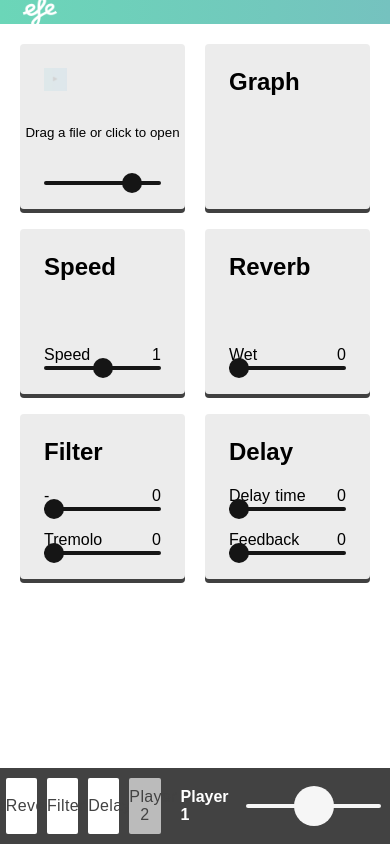
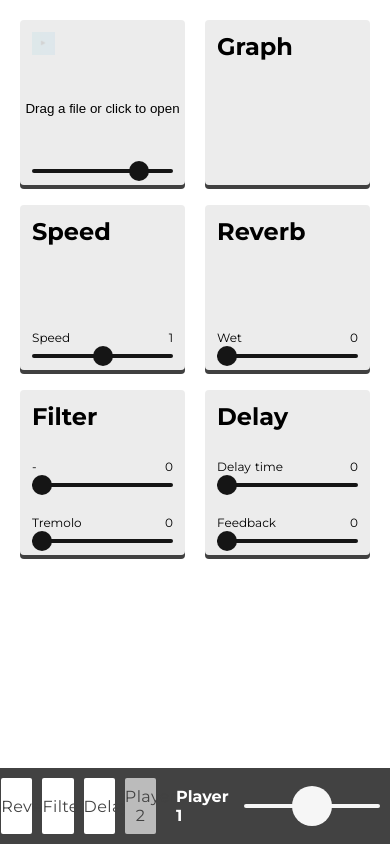
Before and after one commit to nckn/effe, a Nuxt app: page / in a window 390 px wide. Built offline with nearby package versions, Linux system fonts and the light colour scheme; no server answers.

Commit message:
Responsive improvements

```diff
--- a/assets/scss/main.scss
+++ b/assets/scss/main.scss
@@ -1,8 +1,12 @@
-
-/*
-  Dark Blue: #69ACBE; light blue: #69ACBE; orange: #FF623F; dark green: $color-slider;
-  Light blue: #A6CFDB;
-*/
+// Variables
+$breakp-md: 768px;
+// $header-height: 40px;
+$header-height: 0;
+$footer-height: 76px;
+$padding-node-sm: 12px;
+$padding-node-lg: 24px;
+$gap: 20px;
+$fx-bg: #BBB;
 
 @mixin transThis($which, $time, $easeType) {
   -webkit-transition: $which $time $easeType;
@@ -25,7 +29,7 @@
 
 @mixin makeResponsiveStyle($attr, $val-sm, $val-lg) {
   #{$attr}: $val-sm;
-  @media screen and (min-width: 768px) {
+  @media screen and (min-width: $breakp-md) {
     #{$attr}: $val-lg;
   }
 }
@@ -35,12 +39,6 @@
   -moz-box-shadow: $left $btm 0px 0px rgba(0,0,0,0.75);
   box-shadow: $left $btm 0px 0px rgba(0,0,0,0.75);
 }
-
-$header-height: 24px;
-$footer-height: 76px;
-$padding-node: 24px;
-$gap: 20px;
-$fx-bg: #BBB;
 
 * {
   margin: 0px;
@@ -54,7 +52,9 @@ html, body {
 }
 
 body {
-	font-family: 'Source Sans Pro', sans-serif;
+	// font-family: 'Anonymous Pro', monospace;
+	// font-family: 'Source Sans Pro', sans-serif !important;
+	font-family: 'Montserrat', sans-serif;
   // overflow: hidden;
   color: #000;
 }
@@ -119,7 +119,7 @@ canvas#analyser {
     grid-gap: $gap;
     grid-template-columns: repeat(2, minmax(100px, 1fr));
     // grid-template-columns: 1fr 1fr 1fr;
-    @media screen and (min-width: 768px) {
+    @media screen and (min-width: $breakp-md) {
       grid-template-columns: repeat(4, minmax(100px, 1fr));
       // grid-template-columns: 1fr 1fr 1fr 1fr;
     }
@@ -138,13 +138,16 @@ canvas#analyser {
       background: #ececec; /* Other good colors: #A0D2DF, #A0DFCF*/
       position: relative;
       // background: purple;
-      padding: $padding-node;
+      padding: $padding-node-sm;
+      @media screen and (min-width: $breakp-md) {
+        padding: $padding-node-lg;
+      }
       display: flex;
       align-items: stretch;
       justify-content: space-between;
       flex-direction: column;
       @include borderRadius(4px);
-      @include transThis(all, 0.3s, ease-out);
+      @include transThis(all, 0.2s, ease-out);
       @include makeFatBoxShadow(0px, 4px);
       // @include makeFatBoxShadow(-4px, 4px);
       &:hover {
@@ -187,11 +190,17 @@ canvas#analyser {
         justify-content: space-between;
         flex-direction: column;
         &.sliders {
-          @include makeResponsiveStyle(height, 24px, 32px);
+          @include makeResponsiveStyle(height, 28px, 32px);
         }
         .slider-text {
           display: flex;
           justify-content: space-between;
+          label, output {
+            font-size: 12px;
+            @media screen and (min-width: $breakp-md) {
+              // font-size: 12px;
+            }
+          }
           label {
             text-align: left;
           }
--- a/nuxt.config.js
+++ b/nuxt.config.js
@@ -16,7 +16,9 @@ module.exports = {
     ],
     link: [
       { rel: 'icon', type: 'image/x-icon', href: '/favicon.ico' },
-      { rel: 'stylesheet', href: 'https://fonts.googleapis.com/css?family=Montserrat:300i,400,500,700&display=swap' }
+      // { rel: 'stylesheet', href: 'https://fonts.googleapis.com/css?family=Anonymous+Pro:400,400i,700,700i&display=swap' }
+      // { rel: 'stylesheet', href: 'https://fonts.googleapis.com/css?family=Source+Sans+Pro&display=swap' }
+      { rel: 'stylesheet', href: 'https://fonts.googleapis.com/css?family=Montserrat:400,400i,700,700i&display=swap' }
     ]
   },
   /*
--- a/pages/index.vue
+++ b/pages/index.vue
@@ -1,6 +1,6 @@
 <template lang="pug">
   div.master-container
-    Header
+    //- Header
     MainView
     //- Footer
 </template>
```
